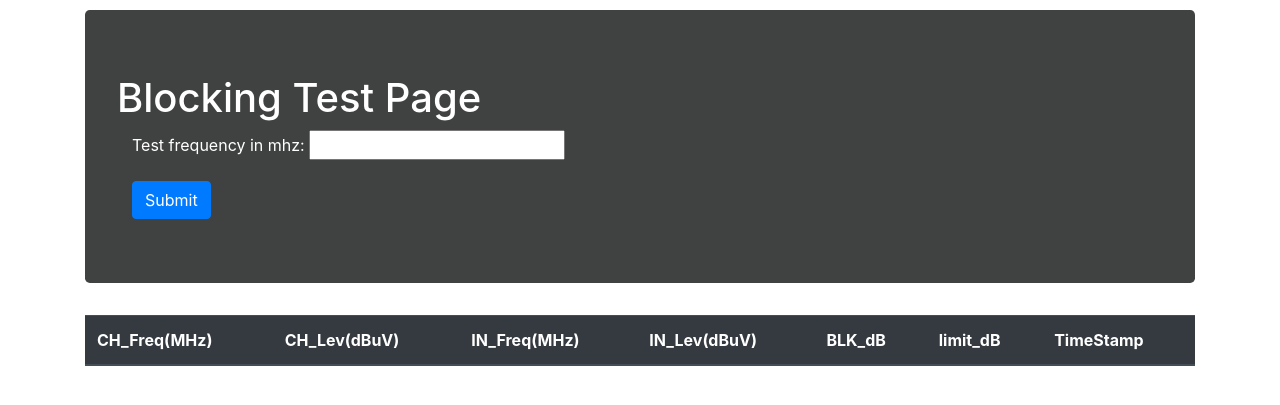
After one commit to fan-bingbing/titan, a Django app: page /blk/ in a window 1280 px wide. The commit adds this page. Shown: the top 405 px of the page. Run offline with Django 3.2, Linux system fonts and the light colour scheme; lists and menus that the app fills with data are empty; some libraries are stand-ins or nearby versions.

Commit message:
BLK completed

```diff
--- a/first_app/admin.py
+++ b/first_app/admin.py
@@ -1,8 +1,8 @@
 from django.contrib import admin
 
 # Register your models here.
-from first_app.models import FEP, RES, DEMOD, TXSIG, MADOUT, ACP, ACPOUT, CSE, CSEOUT, CSHOUT, RXSIG, ACSOUT
-
+from first_app.models import FEP, RES, DEMOD, TXSIG, MADOUT, ACP, ACPOUT
+from first_app.models import CSE, CSEOUT, CSHOUT, RXSIG, ACSOUT, BLKOUT
 admin.site.register(FEP)
 admin.site.register(RES)
 admin.site.register(DEMOD)
@@ -15,3 +15,4 @@ admin.site.register(CSEOUT)
 admin.site.register(CSHOUT)
 admin.site.register(RXSIG)
 admin.site.register(ACSOUT)
+admin.site.register(BLKOUT)
--- /dev/null
+++ b/first_app/templates/first_app/blk.html
@@ -0,0 +1,52 @@
+<!DOCTYPE html>
+{% load staticfiles %}
+<html lang="en" dir="ltr">
+  <head>
+    <meta charset="utf-8">
+    <title>BLK</title>
+    <link rel="stylesheet" href="https://stackpath.bootstrapcdn.com/bootstrap/4.3.1/css/bootstrap.min.css" integrity="sha384-ggOyR0iXCbMQv3Xipma34MD+dH/1fQ784/j6cY/iJTQUOhcWr7x9JvoRxT2MZw1T" crossorigin="anonymous">
+    <link rel="stylesheet" href="{% static "css/style.css" %}"/>
+  </head>
+  <body>
+      <div class="container">
+          <div class="jumbotron">
+              <h1>Blocking Test Page</h1>
+              <div class="container">
+                <form method="post" class="input_form">
+                  {{form.as_p}}
+                  {% csrf_token %}
+                  <input type="submit" class="btn btn-primary" value="Submit">
+                </form>
+              </div>
+          </div>
+          <table class="table table-striped table-dark">
+              <thead>
+                  <tr>
+
+                      <th scope="col">CH_Freq(MHz)</th>
+                      <th scope="col">CH_Lev(dBuV)</th>
+                      <th scope="col">IN_Freq(MHz)</th>
+                      <th scope="col">IN_Lev(dBuV)</th>
+                      <th scope="col">BLK_dB</th>
+                      <th scope="col">limit_dB</th>
+                      <th scope="col">TimeStamp</th>
+                  </tr>
+              </thead>
+              <tbody>
+                  {% for blk in blkouts %}
+                  <tr>
+                      <td>{{ blk.CH_Freq_MHz }}</td>
+                      <td>{{ blk.CH_Lev_dBuV}}</td>
+                      <td>{{ blk.IN_Freq_MHz }}</td>
+                      <td>{{ blk.IN_Lev_dBuV }}</td>
+                      <td>{{ blk.BLK_dB }}</td>
+                      <td>{{ blk.limit_dB }}</td>
+                      <td>{{ blk.TimeStamp }}</td>
+                  </tr>
+                  {% endfor %}
+              </tbody>
+          </table>
+
+      </div>
+  </body>
+</html>
--- a/first_app/templates/first_app/index.html
+++ b/first_app/templates/first_app/index.html
@@ -47,6 +47,9 @@
             <li class="nav-item">
               <a class="nav-link" href="acs">ACS test</a>
             </li>
+            <li class="nav-item">
+              <a class="nav-link" href="blk">BLK test</a>
+            </li>
           </ul>
         </div>
       </div>
--- a/first_app/urls.py
+++ b/first_app/urls.py
@@ -11,4 +11,5 @@ urlpatterns = [
                 path('cs/', views.cs, name='cs'),
                 path('csh/', views.csh, name='csh'),
                 path('acs/', views.acs, name='acs'),
+                path('blk/', views.blk, name='blk'),
 ]
--- a/first_app/views.py
+++ b/first_app/views.py
@@ -1,5 +1,5 @@
 from django.shortcuts import render
-from first_app.models import FEP, RES, DEMOD, TXSIG, ACPOUT, MADOUT, CSEOUT, CSHOUT, ACSOUT
+from first_app.models import FEP, RES, DEMOD, TXSIG, ACPOUT, MADOUT, CSEOUT, CSHOUT, ACSOUT, BLKOUT
 import time
 from . import forms
 import first_app.definition as df
@@ -429,3 +429,50 @@ def acs(request):
         return render(request, 'first_app/acs.html', context=acs_dict)
 
     return render(request, 'first_app/acs.html', {'form':form})# always return input form
+
+def blk(request):
+
+    form = forms.INPUTFREQ()
+    if request.method == 'POST': # 'post' will not work here
+        form = forms.INPUTFREQ(request.POST)
+        if form.is_valid():
+            #do something
+            BLKOUT.objects.all().delete()
+            print("VALIDATION SUCCESS!")
+            test_freq = form.cleaned_data['test_frequency_in_MHz']
+            print("input frequency: " + str(test_freq))
+
+            BLK_high = df.BLK_operation(freq=test_freq, delta=1.0, average=5)
+            Timestamp ='{:%d-%b-%Y %H:%M:%S}'.format(df.datetime.datetime.now())
+            blk_list = BLKOUT.objects.get_or_create(CH_Freq_MHz=test_freq,
+                                        CH_Lev_dBuV=SMB1.Lev_RF(),
+                                        IN_Freq_MHz=float(SMB2.Freq_RF())/1e6,
+                                        IN_Lev_dBuV=SMB2.Lev_RF(),
+                                        BLK_dB=BLK_high,
+                                        limit_dB=80.0,
+                                        TimeStamp=Timestamp
+                                        )[0]
+
+            BLK_low = df.BLK_operation(freq=test_freq, delta=-1.0, average=5)
+            Timestamp ='{:%d-%b-%Y %H:%M:%S}'.format(df.datetime.datetime.now())
+            blk_list = BLKOUT.objects.get_or_create(CH_Freq_MHz=test_freq,
+                                        CH_Lev_dBuV=SMB1.Lev_RF(),
+                                        IN_Freq_MHz=float(SMB2.Freq_RF())/1e6,
+                                        IN_Lev_dBuV=SMB2.Lev_RF(),
+                                        BLK_dB=BLK_low,
+                                        limit_dB=80.0,
+                                        TimeStamp=Timestamp
+                                        )[0]
+        EUT.Radio_Off()
+        SMB1.write("OUTP1 OFF")# turn off audio output at the end of the test
+        SMB2.write("OUTP1 OFF")
+        print("Adjacent Channel Selectivity test completed.")
+        blk_list = BLKOUT.objects.all()
+        blk_dict = {
+                'blkouts': blk_list
+            }
+
+        blk_dict.update({'form':form})#joint form and result dictionary
+        return render(request, 'first_app/blk.html', context=blk_dict)
+
+    return render(request, 'first_app/blk.html', {'form':form})# always return input form
```
Also changed, not shown: first_app/definition.py (+29 -0 lines), first_app/models.py (+12 -0 lines), db.sqlite3, first_app/migrations/0033_blkout.py (added), 1 other file.
